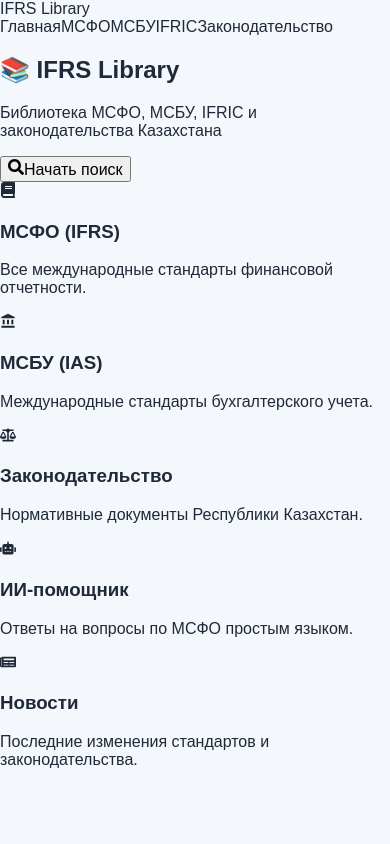
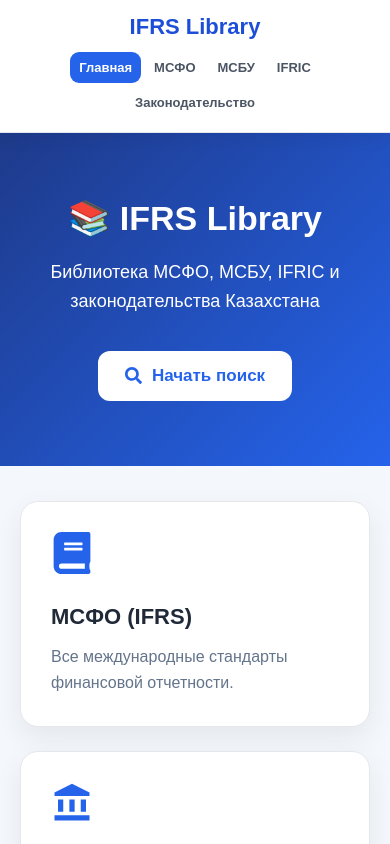
Before and after one commit to Timurkakz/ifrs-library, a React (Vite) app: page / in a window 390 px wide. Shown: the top 844 px of the page. Built offline with nearby package versions, Linux system fonts and the light colour scheme.

Commit message:
Восстановил стили главной страницы и меню

```diff
--- a/src/App.css
+++ b/src/App.css
@@ -1,3 +1,242 @@
+.app {
+  min-height: 100vh;
+}
+
+/* Верхнее меню */
+
+.site-header {
+  position: sticky;
+  top: 0;
+  z-index: 100;
+  background: rgba(255, 255, 255, 0.96);
+  border-bottom: 1px solid #e5e7eb;
+  box-shadow: 0 4px 18px rgba(15, 23, 42, 0.06);
+  backdrop-filter: blur(12px);
+}
+
+.header-container {
+  display: flex;
+  align-items: center;
+  justify-content: space-between;
+  gap: 30px;
+
+  max-width: 1200px;
+  min-height: 72px;
+  margin: 0 auto;
+  padding: 0 20px;
+}
+
+.logo {
+  color: #1d4ed8;
+  font-size: 22px;
+  font-weight: 800;
+  white-space: nowrap;
+}
+
+.nav-menu {
+  display: flex;
+  align-items: center;
+  gap: 8px;
+}
+
+.nav-link {
+  padding: 10px 13px;
+  border-radius: 9px;
+  color: #4b5563;
+  font-size: 15px;
+  font-weight: 600;
+
+  transition:
+    background-color 0.2s,
+    color 0.2s;
+}
+
+.nav-link:hover {
+  background: #eff6ff;
+  color: #2563eb;
+}
+
+.nav-link.active {
+  background: #2563eb;
+  color: #ffffff;
+}
+
+/* Главный экран */
+
+.hero {
+  padding: 90px 20px;
+  background: linear-gradient(135deg, #1e3a8a, #2563eb);
+  color: #ffffff;
+  text-align: center;
+}
+
+.hero h1 {
+  margin: 0 0 20px;
+  font-size: 52px;
+}
+
+.hero p {
+  max-width: 720px;
+  margin: 0 auto 35px;
+  font-size: 21px;
+  line-height: 1.6;
+}
+
+.hero button {
+  display: inline-flex;
+  align-items: center;
+  gap: 10px;
+
+  padding: 15px 27px;
+  border: 0;
+  border-radius: 12px;
+
+  background: #ffffff;
+  color: #2563eb;
+
+  font-size: 17px;
+  font-weight: 700;
+  cursor: pointer;
+
+  transition:
+    transform 0.2s,
+    box-shadow 0.2s;
+}
+
+.hero button:hover {
+  transform: translateY(-3px);
+  box-shadow: 0 12px 28px rgba(0, 0, 0, 0.2);
+}
+
+/* Карточки главной страницы */
+
+.cards {
+  display: grid;
+  grid-template-columns: repeat(auto-fit, minmax(250px, 1fr));
+  gap: 24px;
+
+  max-width: 1200px;
+  margin: 60px auto;
+  padding: 0 20px;
+}
+
+.card {
+  padding: 30px;
+  border: 1px solid #e5e7eb;
+  border-radius: 18px;
+  background: #ffffff;
+  box-shadow: 0 10px 28px rgba(15, 23, 42, 0.07);
+
+  transition:
+    transform 0.25s,
+    box-shadow 0.25s;
+}
+
+.card:hover {
+  transform: translateY(-7px);
+  box-shadow: 0 18px 35px rgba(15, 23, 42, 0.12);
+}
+
+.icon {
+  margin-bottom: 20px;
+  color: #2563eb;
+  font-size: 42px;
+}
+
+.card h3 {
+  margin: 0 0 14px;
+  font-size: 22px;
+}
+
+.card p {
+  margin: 0;
+  color: #64748b;
+  line-height: 1.65;
+}
+
+/* Простые страницы разделов */
+
+.content-page {
+  max-width: 1000px;
+  min-height: 400px;
+  margin: 50px auto;
+  padding: 42px;
+
+  border: 1px solid #e5e7eb;
+  border-radius: 18px;
+  background: #ffffff;
+  box-shadow: 0 10px 28px rgba(15, 23, 42, 0.07);
+}
+
+.content-page h1 {
+  margin: 0 0 20px;
+  color: #1d4ed8;
+  font-size: 38px;
+}
+
+.content-page p {
+  margin: 0;
+  color: #475569;
+  font-size: 18px;
+  line-height: 1.7;
+}
+
+/* Адаптация */
+
+@media (max-width: 850px) {
+  .header-container {
+    padding-top: 14px;
+    padding-bottom: 14px;
+    flex-direction: column;
+    gap: 12px;
+  }
+
+  .nav-menu {
+    justify-content: center;
+    flex-wrap: wrap;
+  }
+
+  .hero {
+    padding: 65px 20px;
+  }
+
+  .hero h1 {
+    font-size: 40px;
+  }
+
+  .hero p {
+    font-size: 18px;
+  }
+
+  .content-page {
+    margin: 30px 20px;
+    padding: 30px 24px;
+  }
+}
+
+@media (max-width: 520px) {
+  .nav-menu {
+    gap: 4px;
+  }
+
+  .nav-link {
+    padding: 8px 9px;
+    font-size: 13px;
+  }
+
+  .hero h1 {
+    font-size: 34px;
+  }
+
+  .cards {
+    margin-top: 35px;
+  }
+
+  .content-page h1 {
+    font-size: 30px;
+  }
+}
+
 /* Страница библиотеки МСФО */
 
 .standards-page {
```
